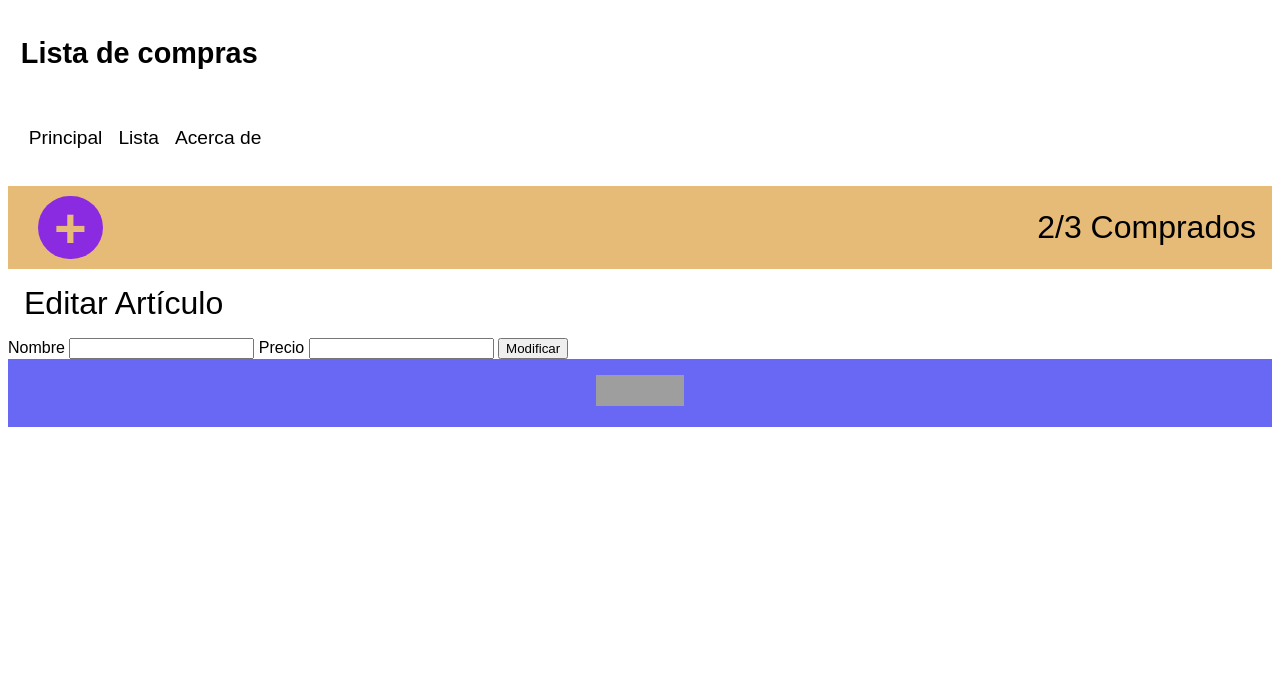
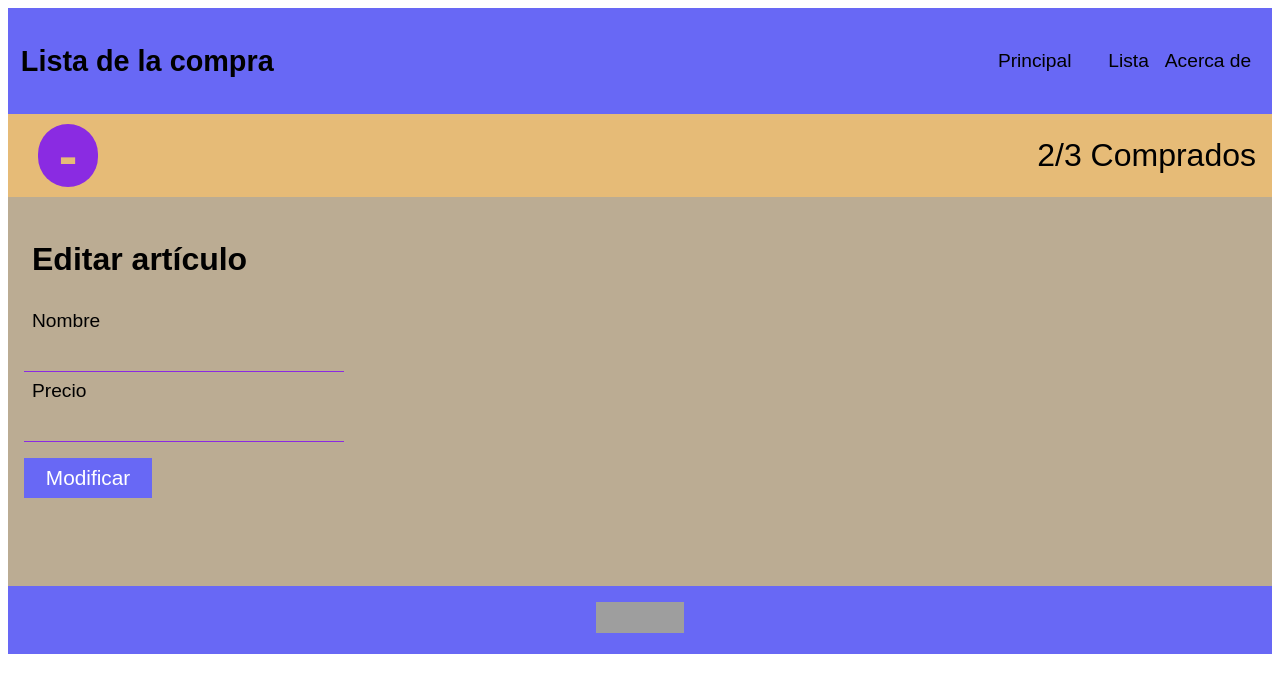
Before and after one commit to LeanLu/202301-W1CH3-leandro-lupano, a website: page form.html in a window 1280 px wide. Drawn offline with Linux system fonts and the light colour scheme; grey boxes are pictures that could not be loaded.

Commit message:
Add style to form

```diff
--- a/css/style.css
+++ b/css/style.css
@@ -4,7 +4,6 @@
 
 body {
   font-family: Arial, Helvetica, sans-serif;
-  /*width: 40%;*/
 }
 
 .header-nav {
@@ -69,10 +68,52 @@ button a {
   padding: 0rem 1rem;
 }
 
+a[href="index.html"] {
+  border-radius: 3rem;
+  padding: 0rem 1.3rem;
+}
+
 h2 {
   font-weight: normal;
   font-size: 2rem;
   margin: 1rem;
+}
+
+form {
+  display: flex;
+  flex-direction: column;
+  background-color: rgb(187, 172, 147);
+  padding: 0.5rem;
+}
+
+form h2 {
+  font-weight: bold;
+  padding: 1.2rem 0rem 1rem;
+}
+
+form label {
+  padding: 0rem 1rem 0rem;
+  font-size: 1.2rem;
+}
+
+form input {
+  padding: 0.5rem;
+  margin: 0.5rem;
+  width: 20rem;
+  border: none;
+  border-bottom: 1px solid blueviolet;
+  background-color: rgb(187, 172, 147);
+}
+
+form button {
+  padding: 0.5rem;
+  margin: 0.5rem 0.5rem 5rem;
+  width: 8rem;
+  font-family: Arial, Helvetica, sans-serif;
+  font-size: 1.3rem;
+  color: white;
+  background-color: rgb(104, 104, 245);
+  border: none;
 }
 
 main section {
@@ -92,6 +133,15 @@ main section div {
 main section div ul {
   padding: 0.7rem 0.5rem;
   font-size: 1.2rem;
+}
+
+main section div ul li:hover {
+  color: rgb(204, 142, 28);
+}
+
+.products li:first-child,
+.products li:last-child {
+  text-decoration: line-through;
 }
 
 .price {
--- a/form.html
+++ b/form.html
@@ -13,8 +13,8 @@
 <body>
 
   <header>
-    <section>
-      <h1>Lista de compras</h1>
+    <section class="header-nav">
+      <h1>Lista de la compra</h1>
       <nav>
         <ul>
           <li><a href="index.html">Principal</a></li>
@@ -25,7 +25,7 @@
     </section>
 
     <section class="header-button">
-      <button><a href="index.html">+</a></button>
+      <button><a href="index.html">-</a></button>
       <h2>2/3 Comprados</h2>
     </section>
   </header>
@@ -33,7 +33,7 @@
   <main>
 
     <form>
-      <h2>Editar Artículo</h2>
+      <h2>Editar artículo</h2>
 
       <label for="user-name">Nombre</label>
       <input type="text" id="user-name" required>
```
